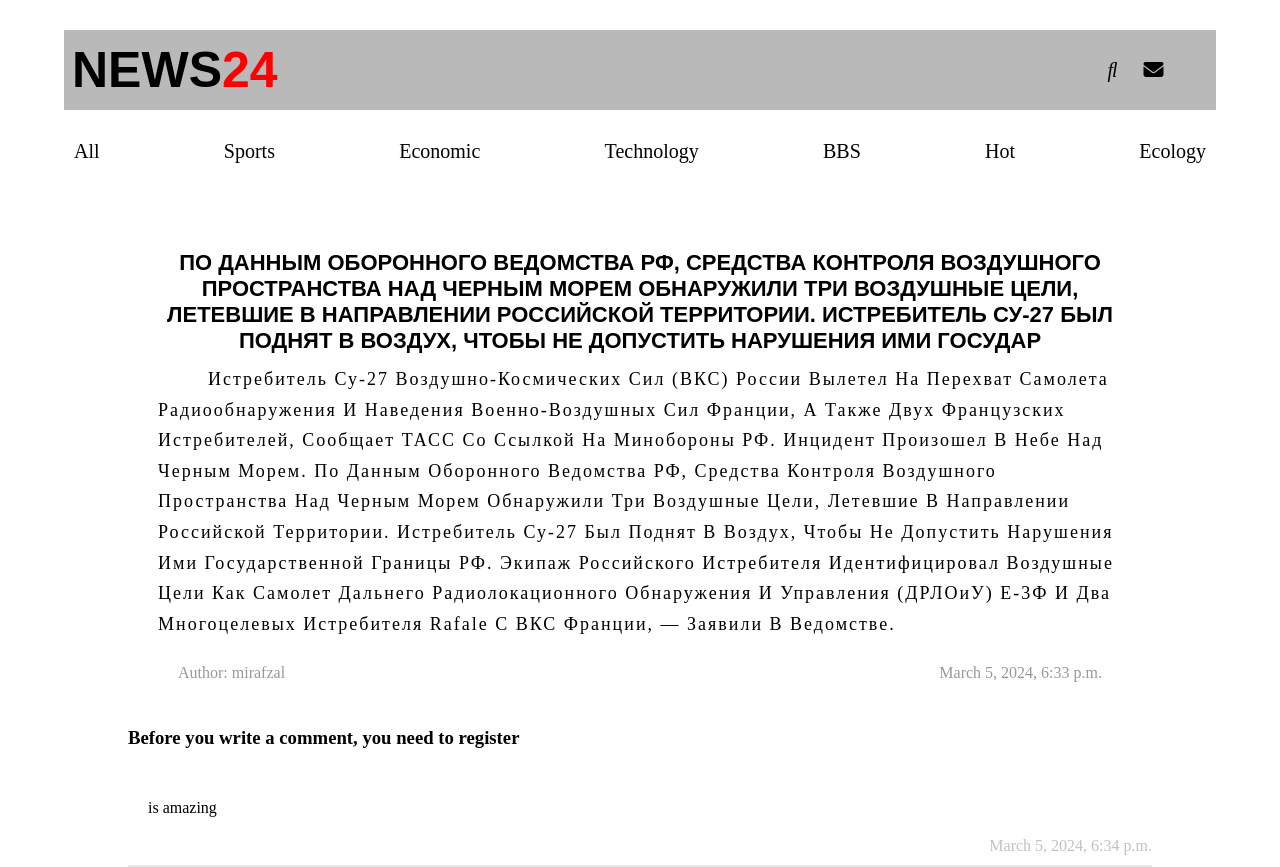
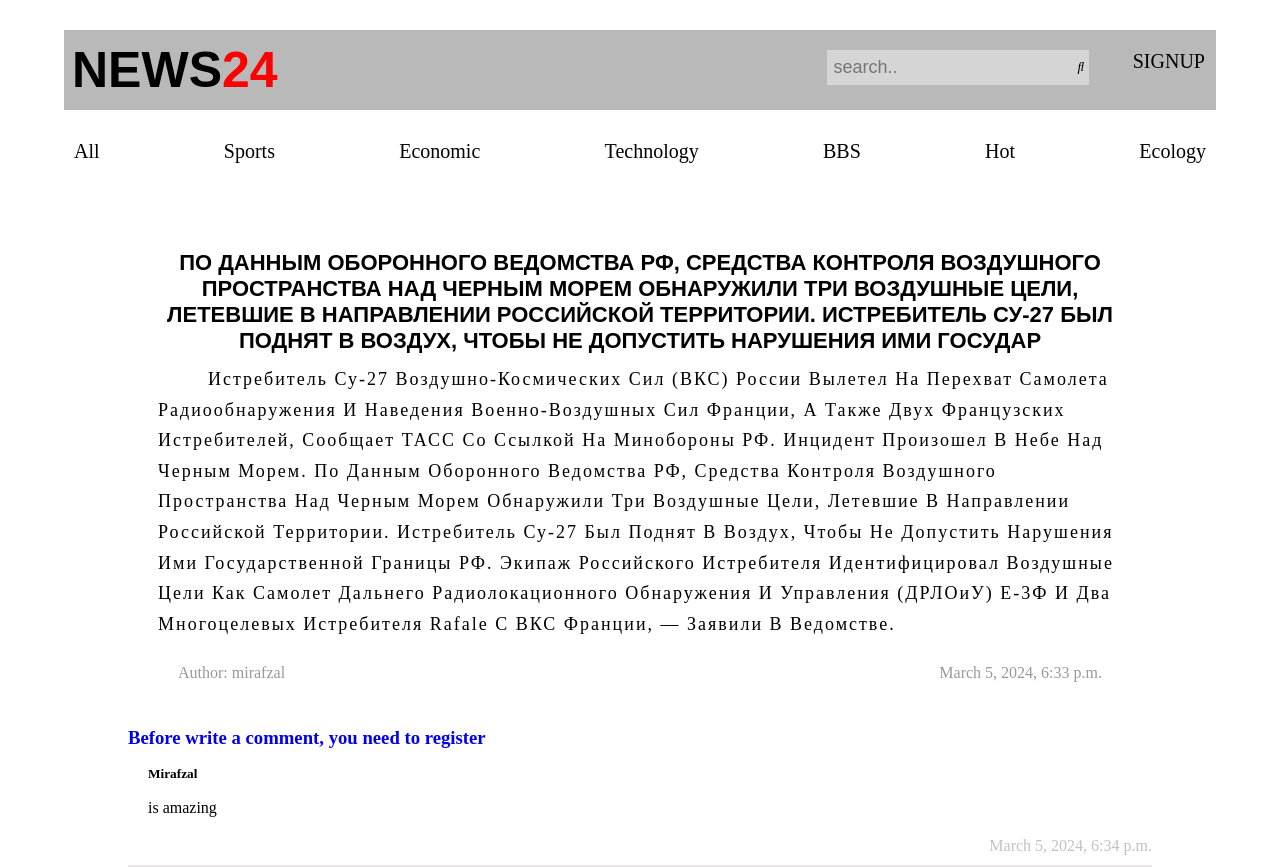
Before and after one commit to mirafzal114/NewTrendAnalysis, a Django app: page /6/ in a window 1280 px wide. Run offline with Django 5.2, Linux system fonts and the light colour scheme; data comes from the database, SQL or seed files in the repository; both versions use the stored data as it was after the commit; some libraries are stand-ins or nearby versions; some web fonts are replaced.

Commit message:
bug fixed some changes in base.html

```diff
--- a/news/models.py
+++ b/news/models.py
@@ -38,6 +38,8 @@ class News(models.Model):
 
 
 class Comment(models.Model):
+    author = models.ForeignKey(User, on_delete=models.CASCADE)
+    name = models.CharField(max_length=250, blank=True)
     content = models.TextField()
     post = models.ForeignKey(News, on_delete=models.CASCADE, related_name='comments')
     created_at = models.DateTimeField(auto_now_add=True)
--- a/news/static/css/style.css
+++ b/news/static/css/style.css
@@ -39,7 +39,9 @@ span{
     list-style: none;
 
 }
-.menu>li>a{
+
+
+.menu>li>a,.search-display{
     text-decoration: none;
     font-size: 20px;
     margin-left: 20px;
@@ -55,12 +57,33 @@ span{
     border-top:3px solid red;
 }
 
+
 .input-bt{
     font-size: 18px;
     padding:7px;
-    display: none;
+    margin-bottom: 6px;
+    border:none;
+    background-color: rgba(255, 255, 255, 0.4);
+
 }
 
+.search-display:hover{
+    font-size: 22px;
+    text-shadow: 1px 2px 3px red;
+    mso-border-shadow: yes;
+    border-bottom: 3px solid red;
+    border-top:3px solid red;
+
+}
+
+
+.search-k{
+    height: 87%;
+    padding: 5px;
+    background-color: rgba(255, 255, 255, 0.4);
+    border:none;
+
+}
 .main-menu{
     width: 90%;
     height: 70px;
--- a/news/templates/base.html
+++ b/news/templates/base.html
@@ -21,19 +21,12 @@
                 <div class="search-bar"></div>
                 <div class="nav-items">
                     <ul class="menu">
-                        <li>
-                            <input placeholder="search.." class="input-bt" type="text">
+                        <form method="GET" action="{% url 'search_form' %}">
+                        <li class="search-navigator" style="display: flex">
+                            <input name="q" placeholder="search.." value="{{ query }}" class="input-bt" type="text">
+                            <button style="height: 35px" class="search-k" type="submit"> <i class="fa-duotone fa-magnifying-glass"></i></button>
                         </li>
-                        <li>
-                            <a href="" class="nav-item">
-                                <i class="fa-duotone fa-magnifying-glass"></i>
-                            </a>
-                        </li>
-                        <li>
-                            <a href="" class="nav-item">
-                                <i class="fas fa-envelope"></i>
-                            </a>
-                        </li>
+                        </form>
                         {% if user.is_authenticated %}
                         <li>
                             <a href="{% url 'news_add' %}" class="nav-item">
@@ -42,13 +35,13 @@
                         </li>
                         <li>
                             <a href="{% url 'logout' %}" class="nav-item">
-                                <i class="fa-solid fa-right-from-bracket"></i>
+                                <i class="fa-solid fa-right-from-bracket"></i> LOGOUT
                             </a>
                         </li>
                         {% else %}
                         <li>
                             <a href="{% url 'sign-up' %}" class="nav-item">
-                                <i class="fa-duotone fa-right-to-bracket"></i>
+                                <i class="fa-duotone fa-right-to-bracket"></i> SIGNUP
                             </a>
                         </li>
                         {% endif %}
--- a/news/templates/news/home.html
+++ b/news/templates/news/home.html
@@ -6,7 +6,7 @@
 {% block body  %}
     <div class="box-forlastnews">
         <div class="line">
-            <h3>HOT <span>NEWS</span> (last news for week)</h3>
+            <h3>HOT <span>NEWS</span> (last news for a week)</h3>
         </div>
     </div>
     <!-- end -->
@@ -32,6 +32,10 @@
         </div>
     {% endfor %}
     </div>
+    {% for i in recent_news %}
+        {{ i.title }}
+        {{ i.content }}
+    {% endfor %}
 
 
 {% endblock body %}
--- a/news/templates/news/news_detail.html
+++ b/news/templates/news/news_detail.html
@@ -19,15 +19,26 @@
     <div class="comments">
         {% if user.is_authenticated %}
             <div class="add-comment">
-                <form class="form-comment" action="{% url '' %}" method="POST">
-                    {% csrf_token %}
-                    <textarea style="width: 100%" placeholder="add-comment...." name="body" cols="40" rows="10" required="" aria-invalid="true" id="id_body"></textarea>
-                    <button class="bt-comment" type="submit">ADD</button>
-                </form>
+            <form class="form-comment" action="{% url 'post_comment' post_id=news_detail.id %}" method="POST">
+                {% csrf_token %}
+                <textarea placeholder="write your comment.." name="content" cols="40" rows="10" required="" id="id_content"></textarea>
+                <button class="bt-comment" type="submit">ADD</button>
+            </form>
+        {% if form_comment.errors %}
+            <div class="alert alert-danger">
+                <strong>Error!</strong> Please correct the following errors.
+                <ul>
+                    {% for error in form_comment.errors %}
+                        <li>{{ error }}</li>
+                    {% endfor %}
+                </ul>
+            </div>
+{% endif %}
+
             </div>
             <div class="line-cm"></div>
         {% else %}
-            <h3>Before you write a comment, you need to register</h3>
+            <h3><a style="text-decoration: none" href="{% url 'sign-up' %}">Before write a comment, you need to register</a></h3>
         {% endif %}
 
         {% for comment in news_detail.comments.all %}
@@ -35,7 +46,7 @@
                 <div class="profile">
                     <div class="avatar"></div>
                     <div class="name">
-                        <h5>{{ comment.author }}</h5>
+                        <h5>{{ comment.author.username }}</h5>
                     </div>
                 </div>
                 <div class="body">
--- a/news/urls.py
+++ b/news/urls.py
@@ -8,5 +8,6 @@ urlpatterns = [
     path('<int:post_id>/share/', views.post_share, name='news_share'),
     path('<int:post_id>/comment/',  views.post_comment, name='post_comment'),
     path('add/', views.create_news, name='news_add'),
-    path('delete/<int:pk>/', views.delete_news, name='delete_news')
+    path('delete/<int:pk>/', views.delete_news, name='delete_news'),
+    path('search/', views.search_product, name='search_form')
 ]
--- a/news/views.py
+++ b/news/views.py
@@ -1,5 +1,9 @@
+from datetime import  timedelta
+from django.utils import timezone
+
 from django.contrib.auth.decorators import login_required
 from django.core.paginator import Paginator
+from django.db.models import Q
 from django.http import Http404
 from django.shortcuts import render, get_object_or_404, redirect
 from django.views.decorators.http import require_POST
@@ -40,23 +44,24 @@ from django.shortcuts import render, redirect, get_object_or_404
 from .models import News
 from .forms import CommentForm
 from django.contrib.auth.decorators import login_required
-
 @login_required
 def post_comment(request, post_id):
     post = get_object_or_404(News, id=post_id, status=News.Status.PUBLISHED)
     comments = post.comments.all()
-    comment = None
 
     if request.method == 'POST':
         form = CommentForm(data=request.POST)
         if form.is_valid():
             comment = form.save(commit=False)
             comment.post = post
+            comment.author = request.user
             comment.save()
-            return redirect('news_detail',post_id=post_id)
+            return redirect('news_detail', id=post_id)  # Use 'id' instead of 'post_id'
+
     else:
         form = CommentForm()
-    return render(request, 'news/news_detail.html', {'post': post, 'form': form, 'comments': comments})
+
+    return render(request, 'news/news_detail.html', {'news_detail': post, 'form_comment': form, 'comments': comments})
 
 @login_required
 def create_news(request):
@@ -84,7 +89,24 @@ def delete_news(request, pk):
         return redirect('news_list')
 
 
-# @login_required
-# def edit_news(request):
-#     if request.method == 'POST':
-#         form = NewsForm()
+
+
+def search_product(request):
+    query = request.GET.get('q')
+    if query:
+        results = News.objects.filter(Q(body__icontains=query) | Q(title__icontains=query))
+    else:
+        results = []
+
+    return render(request, 'base.html', {'results': results, 'query': query})
+
+
+def get_recent_news():
+    seven_days_ago = timezone.now() - timedelta(days=7)
+    recent_news = News.objects.filter(publish__gte=seven_days_ago, status=News.Status.PUBLISHED)
+
+    return recent_news
+
+def recent_news_view(request):
+    recent_news = get_recent_news()
+    return render(request, 'news/home.html', {'recent_news': recent_news})
--- a/users/templates/users/login.html
+++ b/users/templates/users/login.html
@@ -8,6 +8,7 @@
             <input placeholder="username" type="text" name="username" autofocus="" autocapitalize="none" autocomplete="username" maxlength="150" required="" id="id_username">
             <input placeholder="password" type="password" name="password" autocomplete="current-password" required="" id="id_password">
             <button type="submit">Login</button>
+             <a style="text-decoration: none" href="{% url 'sign-up' %}">if you don't have an account ?</a>
       </form>
     </div>
 {% endblock %}
--- a/users/views.py
+++ b/users/views.py
@@ -10,7 +10,7 @@ def signup(request):
         form = SignUpForm(request.POST)
         if form.is_valid():
             form.save()
-            return redirect('news_list')
+            return redirect('login')
     else:
         form = SignUpForm()
 
```
Also changed, not shown: other parts of news/templates/base.html (+26 -2 lines), news/templates/news/comments.html (deleted, +0 -62 lines), db.sqlite3, news/migrations/0007_comment_name.py (added), news/migrations/0008_comment_author.py (added).
